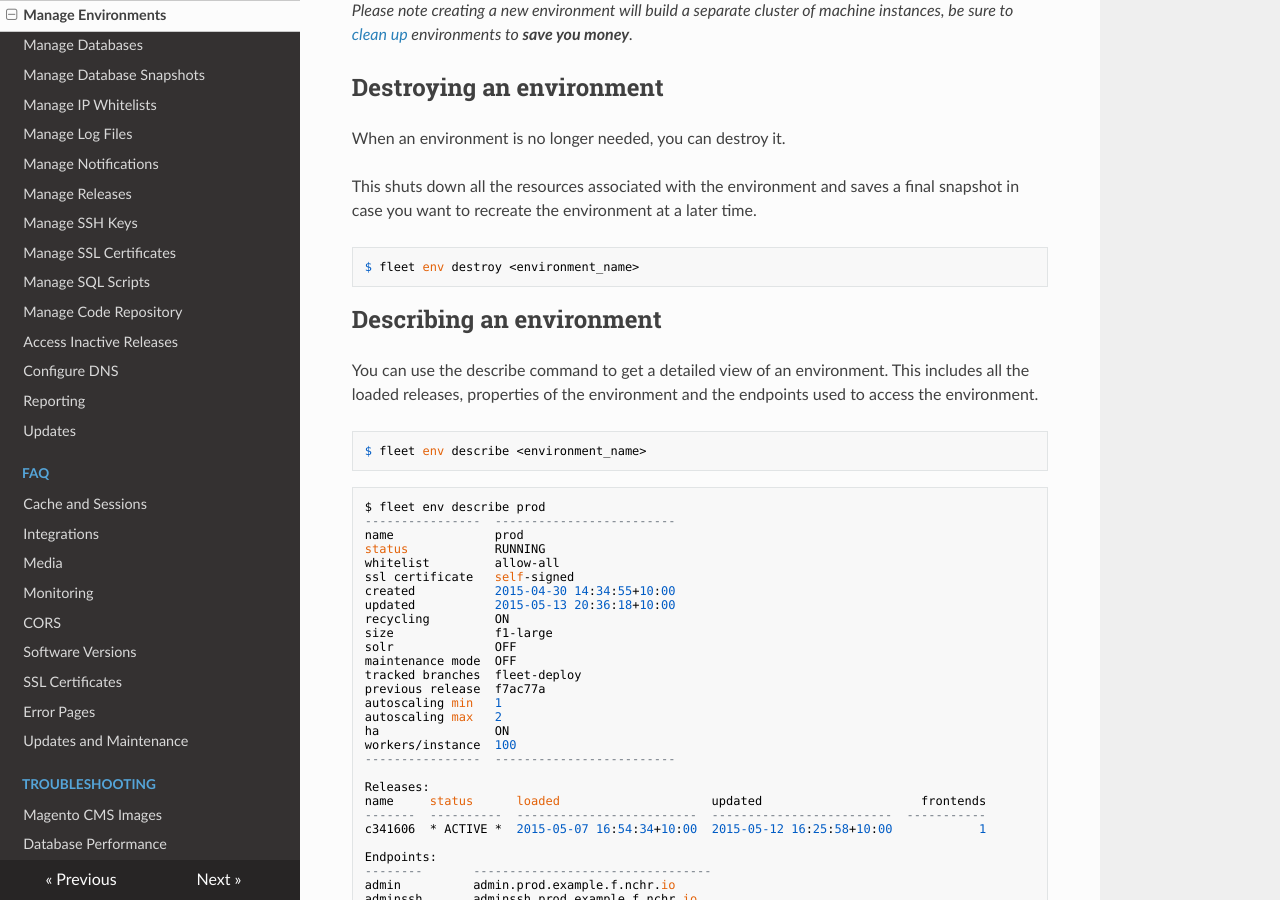
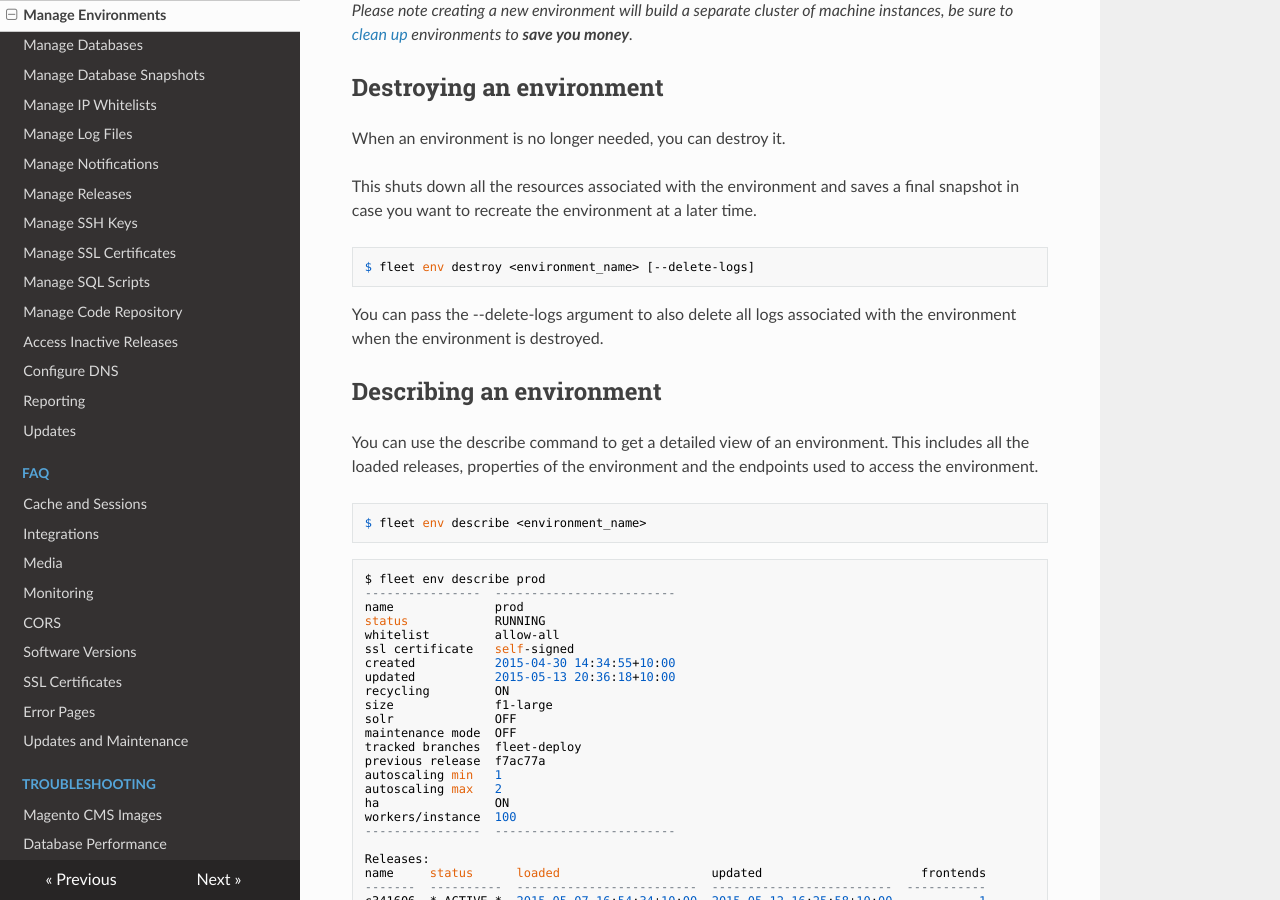
Before and after one commit to anchor/fleet-magento-docs, an MkDocs documentation site: the page built from docs/how-to/manage-environments.md, in a window 1280 px wide and 900 px high, scrolled down 1111 px. Built offline with MkDocs 1.6.1, drawn with Linux system fonts in a browser that asks for light colours; nearby versions of some CDN libraries; old or Windows-style settings are respelled for this version of MkDocs; some of the changed text lies outside the part shown.

Commit message:
Documentation on new --delete-logs option

````diff
--- a/docs/how-to/manage-environments.md
+++ b/docs/how-to/manage-environments.md
@@ -59,8 +59,11 @@ saves a final snapshot in case you want to recreate the environment at a later
 time.
 
 ```
-$ fleet env destroy <environment_name>
+$ fleet env destroy <environment_name> [--delete-logs]
 ```
+
+You can pass the --delete-logs argument to also delete all logs associated with
+the environment when the environment is destroyed.
 
 Describing an environment
 ----
@@ -176,8 +179,11 @@ If the release to be unloaded is active, it will first be deactivated automatica
 You cannot unload the active release for your production environment.
 
 ```
-$ fleet env unload <environment_name> <release_id>
+$ fleet env unload <environment_name> <release_id> [--delete-logs]
 ```
+
+You can pass the --delete-logs argument to also delete all logs associated with
+the release when the release is unloaded.
 
 Changing the SSL certificate used
 ----
````
